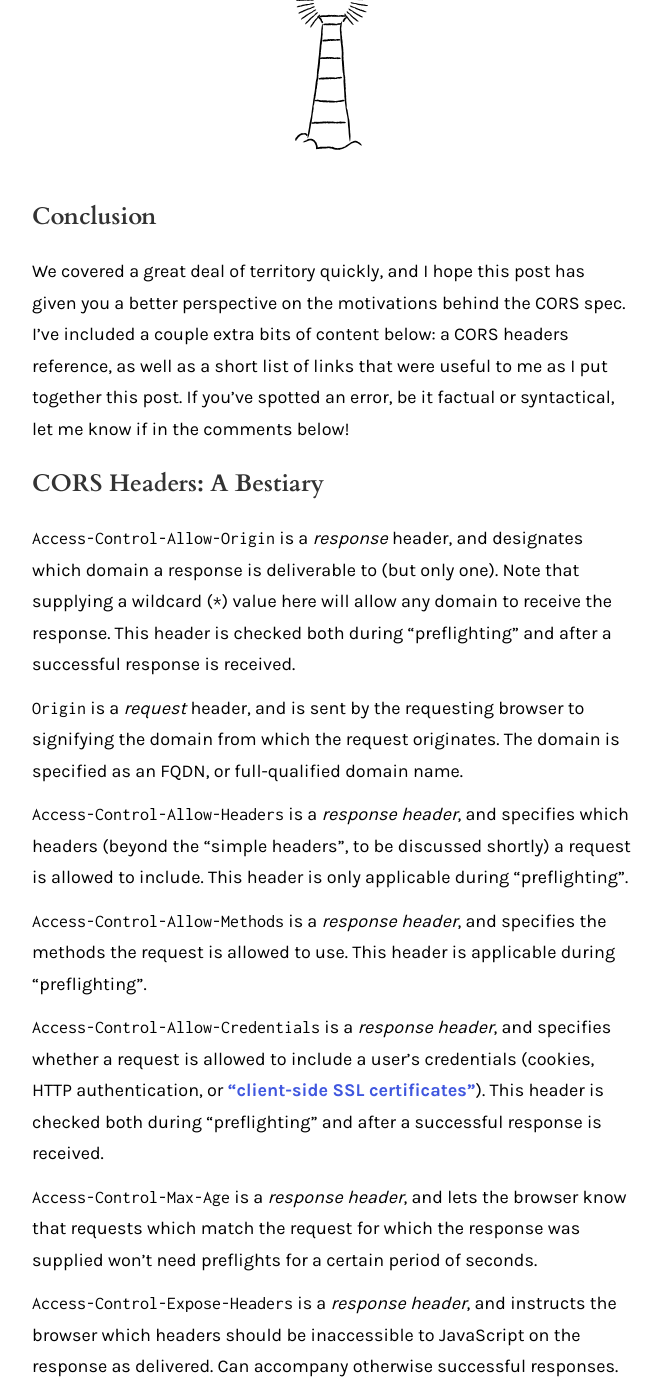
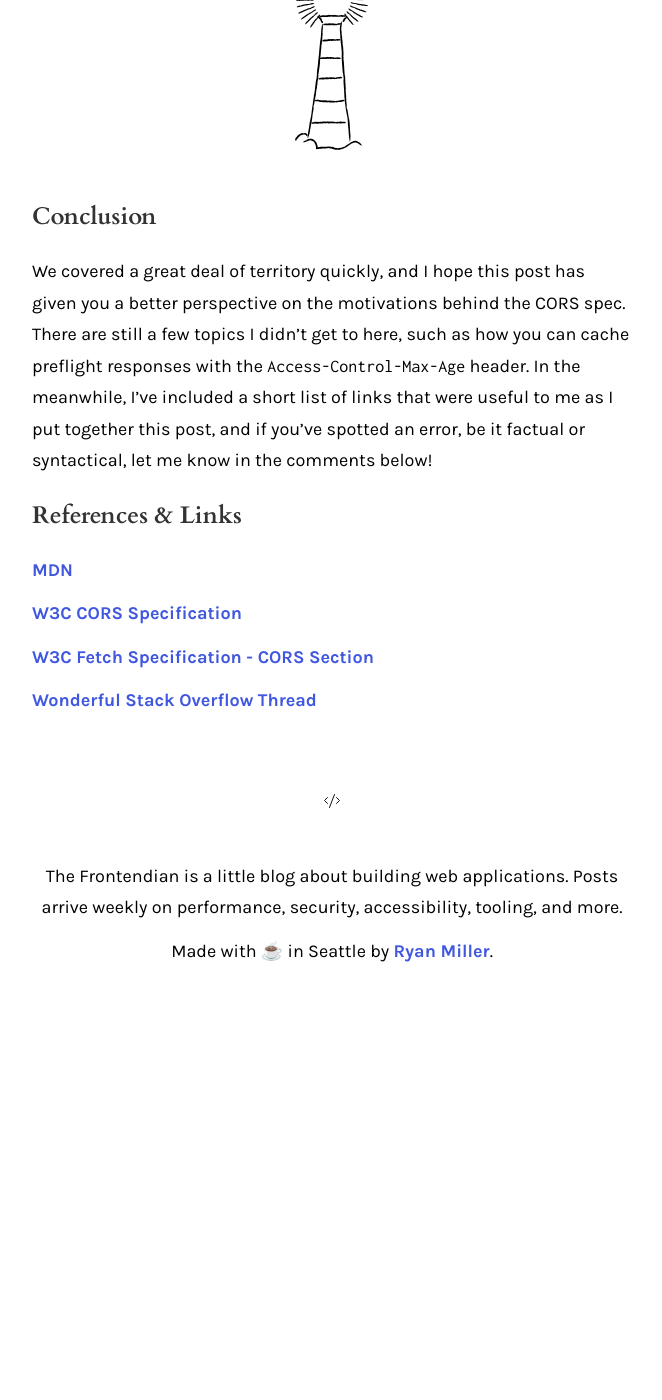
Before and after one commit to ryanmillerdev/frontendian, a Jekyll site: the page built from _posts/2018-06-03-cors.markdown, in a window 1280 px wide and 1400 px high, scrolled down 9061 px. Shown: the whole window, without its empty margins (308-970 px from the left). Built offline with Jekyll 4.4.1, drawn with Linux system fonts in a browser that asks for light colours; nearby versions of some CDN libraries; comment, search, counter and statistics services are not loaded; after the commit the page ends 10220 px from its top, so only the background shows below that; some of the changed text lies outside the part shown.

Commit message:
Last tweaks for CORS post.

```diff
--- a/_layouts/base.html
+++ b/_layouts/base.html
@@ -13,6 +13,20 @@
   <title>the frontendian</title>
   <meta name="viewport" content="width=device-width, initial-scale=1">
   <link href="https://fonts.googleapis.com/css?family=Cardo:400,700|Inconsolata|Karla:400,700" rel="stylesheet">
+
+  <!-- Open Graph -->
+  {% if page.title %}
+  <meta property="og:title" content="{{ page.title }}" />
+  {% endif %}
+  <meta property="og:url" content="{{ site.url }}{{ page.url }}" />
+  {% if page.ogShareImage %}
+  <meta property="og:image" content="{{ site.url }}{{ page.ogShareImage }}" />
+  {% endif %}
+  {% if page.excerpt %}
+  <meta property="og:description" content="{{ page.excerpt | remove: '<p>' | remove: '</p>' }}" />
+  {% endif %}
+
+  <!-- Syntax Highlighting -->
 
   {% if page.syntaxHighlighting %}
   <link href="https://cdnjs.cloudflare.com/ajax/libs/highlight.js/9.12.0/styles/github.min.css" rel="stylesheet">
--- a/_posts/2018-05-28-efficient-resource-requests.markdown
+++ b/_posts/2018-05-28-efficient-resource-requests.markdown
@@ -5,7 +5,6 @@ date:   2018-05-28 07:50:24 -0700
 categories: performance
 hero: /public/svg/carriage-outline.svg
 comments: true
-excerpt: <p>Few users of the modern internet realize that a webpage isn't a single "thing" but a composition of scripts, stylesheets, HTML, and more. To an end user, a website is a website, though some are certainly slower than others, and some keep lagging even after the page has loaded.</p>
 ---
 Few users of the modern internet realize that a webpage isn't a single "thing" but a composition of scripts, stylesheets, HTML, and more. To an end user, a website is a website, though some are certainly slower than others, and some keep lagging even after the page has loaded. Much of what can be interpreted as a website's performance can be reduced to how quickly its various resources are obtained, and as users become accustomed to meticulously tuned web applications by the likes of Google and Facebook, it's important for every frontend developer to understand how to optimize their site's resource requests.
 
--- a/_posts/2018-06-03-cors.markdown
+++ b/_posts/2018-06-03-cors.markdown
@@ -1,13 +1,13 @@
 ---
 layout: post
 title:  "CORS"
-date:   2018-06-01 08:00:00 -0700
+date:   2018-06-03 08:00:00 -0700
 categories: security
 hero: /public/svg/sailor-outline.svg
+ogShareImage: /public/img/cors_og_image.png
 permalink: /cors
 comments: true
 syntaxHighlighting: ['http']
-excerpt: <p>CORS (Cross-Origin Resource Sharing) is subject tinged with dread for many web developers. Like tales of a mythical sea beast, every developer has a story to tell about the day CORS seized upon one of their web requests, dragging it down into the inexorable depths, never to be seen again.</p>
 ---
 CORS (Cross-Origin Resource Sharing) is subject tinged with dread for many web developers. Like tales of a mythical sea beast, every developer has a story to tell about the day CORS seized upon one of their web requests, dragging it down into the inexorable depths, never to be seen again.
 
@@ -153,9 +153,9 @@ With our quick surveys of preflight and simple requests complete, it's useful to
 
 ### Conclusion
 
-We covered a great deal of territory quickly, and I hope this post has given you a better perspective on the motivations behind the CORS spec. I've included a couple extra bits of content below: a CORS headers reference, as well as a short list of links that were useful to me as I put together this post. If you've spotted an error, be it factual or syntactical, let me know if in the comments below!
+We covered a great deal of territory quickly, and I hope this post has given you a better perspective on the motivations behind the CORS spec. There are still a few topics I didn't get to here, such as how you can cache preflight responses with the `Access-Control-Max-Age` header. In the meanwhile, I've included a short list of links that were useful to me as I put together this post, and if you've spotted an error, be it factual or syntactical, let me know in the comments below!
 
-### CORS Headers: A Bestiary
+<!-- ### CORS Headers: A Bestiary
 
 `Access-Control-Allow-Origin` is a _response_ header, and designates which domain a response is deliverable to (but only one). Note that supplying a wildcard (`*`) value here will allow any domain to receive the response. This header is checked both during "preflighting" and after a successful response is received.
 
@@ -169,12 +169,14 @@ We covered a great deal of territory quickly, and I hope this post has given you
 
 `Access-Control-Max-Age` is a _response header_, and lets the browser know that requests which match the request for which the response was supplied won't need preflights for a certain period of seconds.
 
-`Access-Control-Expose-Headers` is a _response header_, and instructs the browser which headers should be inaccessible to JavaScript on the response as delivered. Can accompany otherwise successful responses.
+`Access-Control-Expose-Headers` is a _response header_, and instructs the browser which headers should be inaccessible to JavaScript on the response as delivered. Can accompany otherwise successful responses. -->
 
 ### References & Links
 
-[MDN](https://developer.mozilla.org/en-US/docs/Web/HTTP/CORS)
+[MDN](https://developer.mozilla.org/en-US/docs/Web/HTTP/CORS){:target="_blank"}
 
-[W3C CORS Specification](https://www.w3.org/TR/cors/)
+[W3C CORS Specification](https://www.w3.org/TR/cors/){:target="_blank"}
 
-[W3C Fetch Specification - CORS Section](https://fetch.spec.whatwg.org/#http-cors-protocol)
+[W3C Fetch Specification - CORS Section](https://fetch.spec.whatwg.org/#http-cors-protocol){:target="_blank"}
+
+[Wonderful Stack Overflow Thread](https://stackoverflow.com/questions/15381105/cors-what-is-the-motivation-behind-introducing-preflight-requests){:target="_blank"}
```
Also changed, not shown: public/img/cors_og_image.png (added), public/svg/cors-anchor.svg (added), 1 other file.
